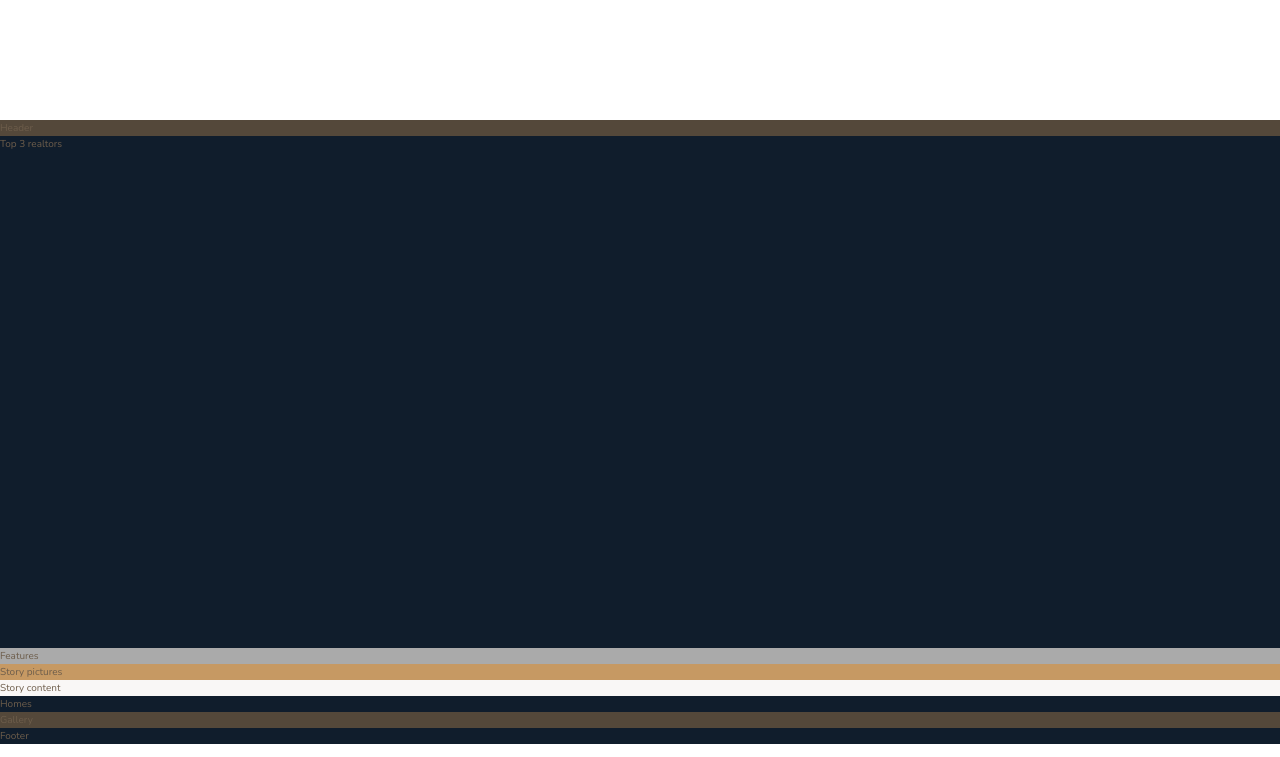
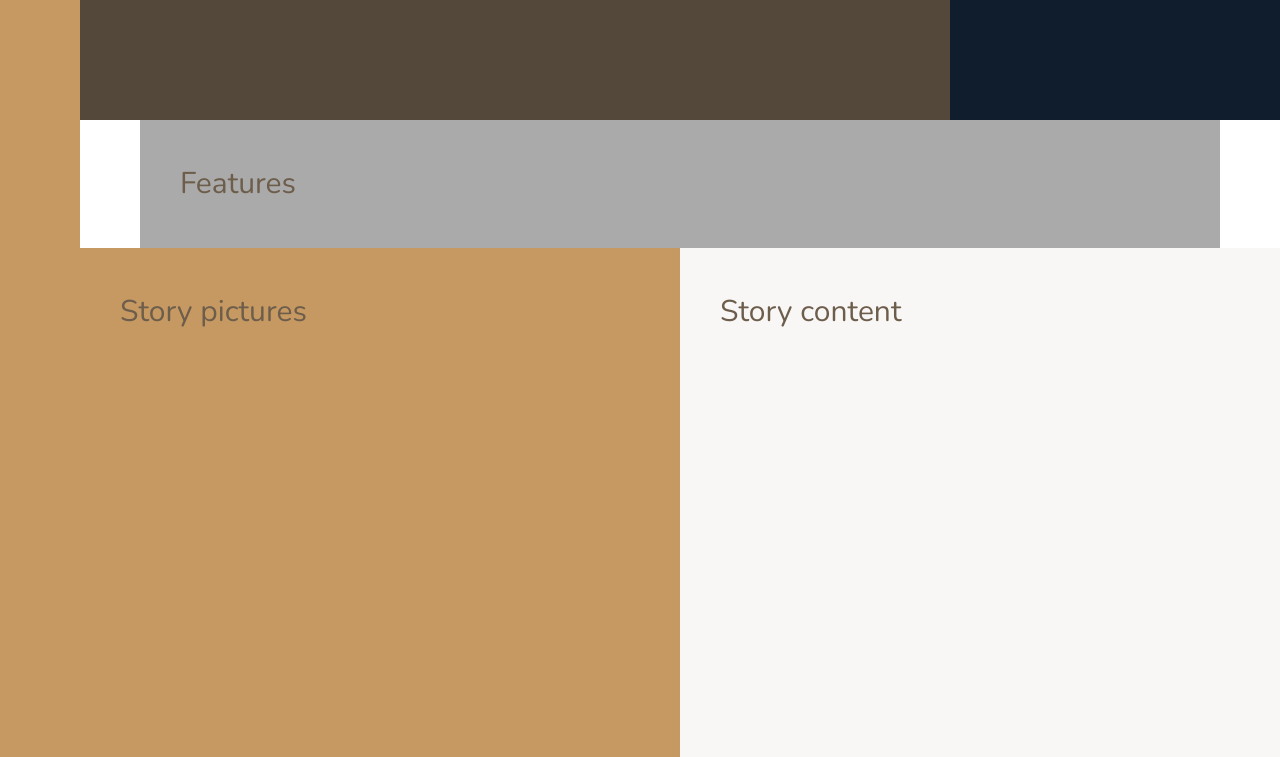
Before and after one commit to jsi-webdev/Nexter_Grid_Project, a website: page index.html in a window 1280 px wide. Shown: the part 520-1277 px from the top of the page. Drawn offline with nearby package versions, Linux system fonts and the light colour scheme.

Commit message:
#2 GRID LAYOUT - COLUMNS

```diff
--- a/sass/_base.scss
+++ b/sass/_base.scss
@@ -37,4 +37,15 @@ body {
 .container {
   display: grid;
   grid-template-rows: 80vh min-content 40vw repeat(3, min-content);
+  grid-template-columns:
+    [sidebar-start] 8rem [sidebar-end full-start] minmax(
+      6rem,
+      1fr
+    ) [center-start] repeat(8, [col-start] minmax(min-content, 14rem) [col-end])
+    [center-end] minmax(6rem, 1fr) [full-end];
+
+  & > * {
+    padding: 4rem;
+    font-size: 3rem;
+  }
 }
--- a/sass/_features.scss
+++ b/sass/_features.scss
@@ -1,3 +1,4 @@
 .features {
   background-color: $color-grey-light-2;
+  grid-column: center-start / center-end;
 }
--- a/sass/_footer.scss
+++ b/sass/_footer.scss
@@ -1,3 +1,4 @@
 .footer {
   background-color: $color-secondary;
+  grid-column: full-start / full-end;
 }
--- a/sass/_gallery.scss
+++ b/sass/_gallery.scss
@@ -1,3 +1,4 @@
 .gallery {
   background-color: $color-grey-dark-1;
+  grid-column: full-start / full-end;
 }
--- a/sass/_header.scss
+++ b/sass/_header.scss
@@ -1,3 +1,4 @@
 .header {
   background-color: $color-grey-dark-1;
+  grid-column: full-start / col-end 6;
 }
--- a/sass/_homes.scss
+++ b/sass/_homes.scss
@@ -1,3 +1,4 @@
 .homes {
   background-color: $color-secondary;
+  grid-column: center-start / center-end;
 }
--- a/sass/_realtors.scss
+++ b/sass/_realtors.scss
@@ -1,3 +1,4 @@
 .realtors {
   background-color: $color-secondary;
+  grid-column: col-start 7 / full-end;
 }
--- a/sass/_sidebar.scss
+++ b/sass/_sidebar.scss
@@ -0,0 +1,5 @@
+.sidebar {
+  background-color: $color-primary;
+  grid-column: sidebar-start / sidebar-end;
+  grid-row: 1 / -1;
+}
--- a/sass/_story.scss
+++ b/sass/_story.scss
@@ -1,8 +1,10 @@
 .story {
   &__pictures {
     background-color: $color-primary;
+    grid-column: full-start / col-end 4;
   }
   &__content {
     background-color: $color-grey-light-1;
+    grid-column: col-start 5 / full-end;
   }
 }
```
Also changed, not shown: css/style.css.
